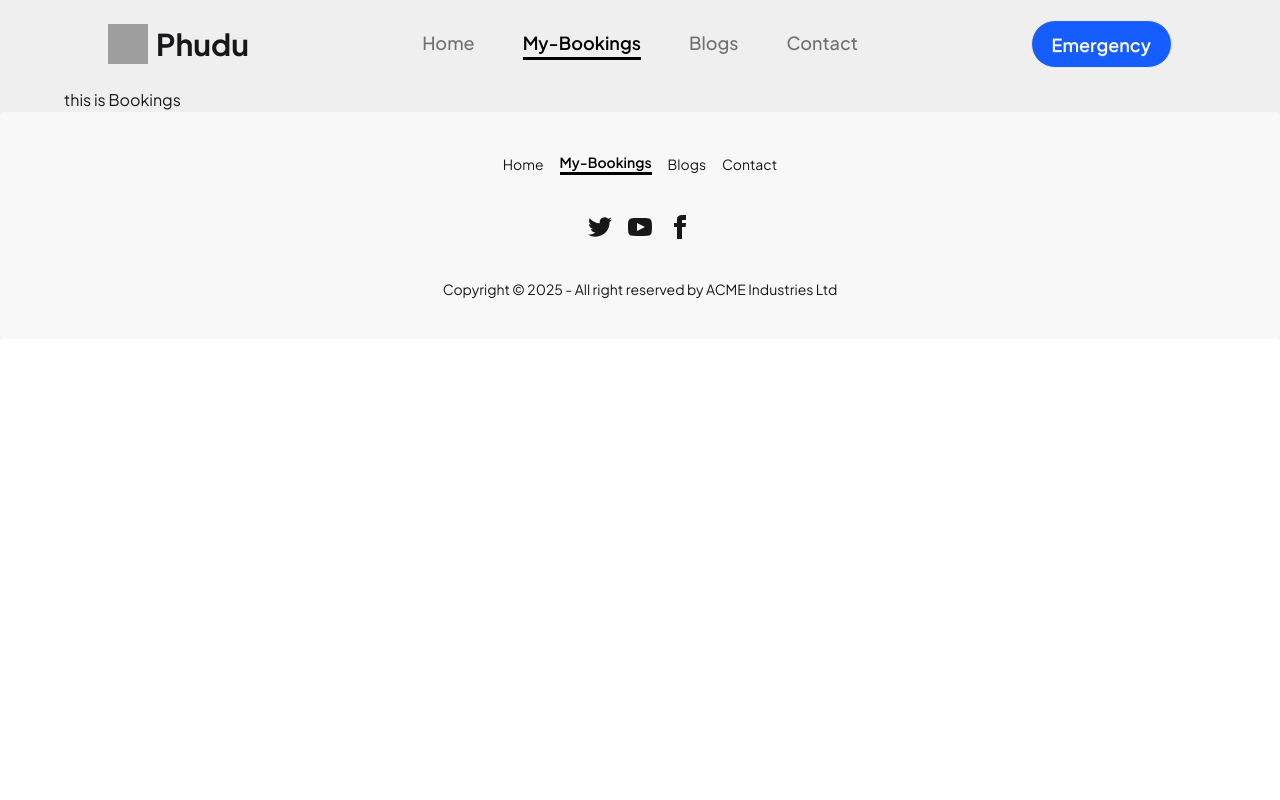
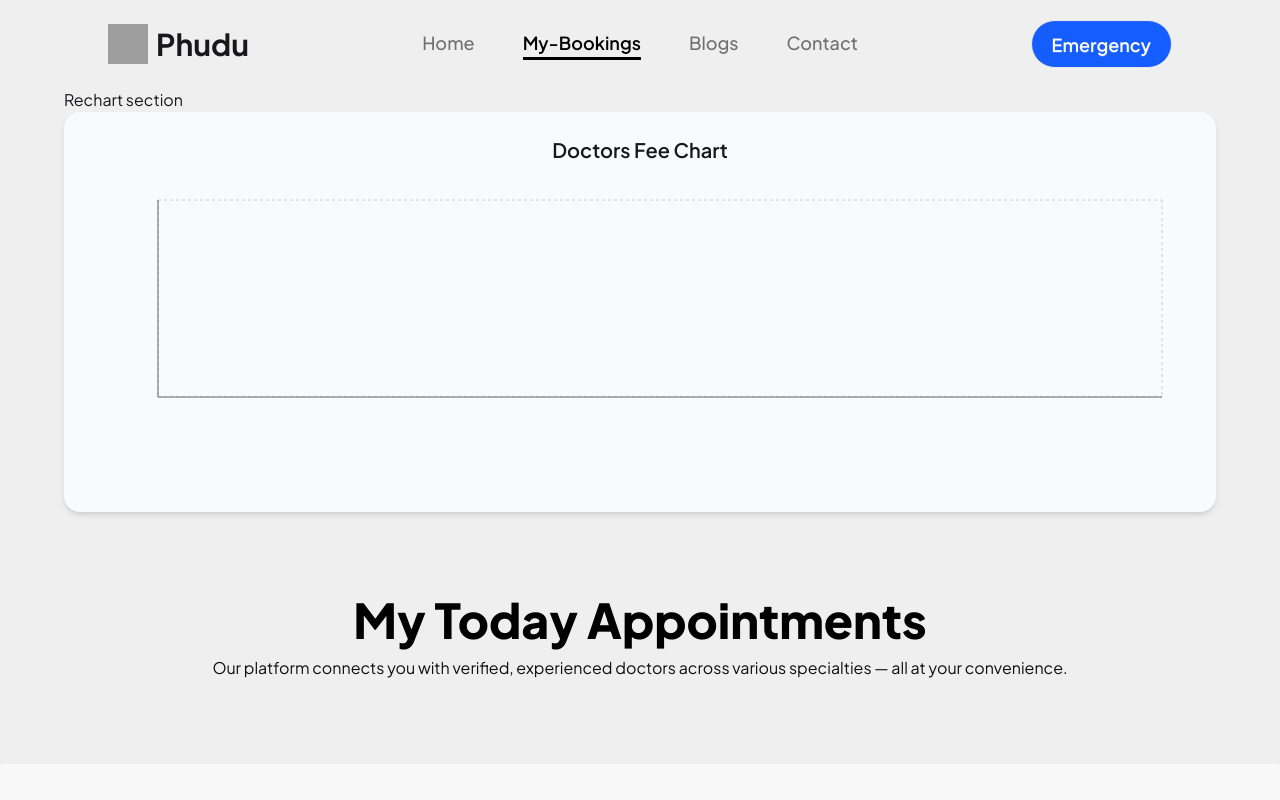
Before and after one commit to MishkatMukit/Doctor-Hub, a React (Vite) app: page /bookings in a window 1280 px wide. Shown: the top 800 px of the page. Built offline with nearby package versions, Linux system fonts and the light colour scheme; grey boxes are pictures that could not be loaded.

Commit message:
added rechart and appointment cancel functionality

```diff
--- a/package.json
+++ b/package.json
@@ -20,6 +20,7 @@
     "react-router": "^7.9.5",
     "react-toastify": "^11.0.5",
     "react-visibility-sensor": "^5.1.1",
+    "recharts": "^3.3.0",
     "tailwindcss": "^4.1.16"
   },
   "devDependencies": {
--- a/src/Components/BookAppointment/BookAppointment.jsx
+++ b/src/Components/BookAppointment/BookAppointment.jsx
@@ -1,16 +1,30 @@
 import React, { useState } from 'react';
 import { BiMessageSquareError } from "react-icons/bi";
+import { Link, useNavigate } from 'react-router';
 import { ToastContainer, toast } from 'react-toastify';
-const BookAppointment = () => {
+import { useAppointments } from '../../Context/AppointmentContext';
+const BookAppointment = ({ doctor }) => {
 
-    const [appointed, setAppointed] =useState(false)
-    const notify = (appointed) => {
-        if(!appointed){
-            toast("Appointment Scheduled")
+
+    const { bookAppointment, isBooked, bookedDoctors } = useAppointments()
+
+    const alreadyBooked = isBooked(doctor)
+    console.log(bookedDoctors)
+    console.log("booked ? ", alreadyBooked)
+    const navigate = useNavigate()
+    const notify = () => {
+        if (!alreadyBooked) {
+            bookAppointment(doctor)
+            toast.success(`Appointment Scheduled for  ${doctor.name} successfully!`)
+            setTimeout(() => {
+                navigate("/bookings")
+            }, 800)
+
         }
-        else{
-            toast("Appointment cancelled")
+        else {
+            toast.warn("already appointed")
         }
+
 
     };
 
@@ -31,10 +45,8 @@ const BookAppointment = () => {
                         </span>
 
                     </div>
-                    <button onClick={()=>{setAppointed(!appointed), notify(appointed)}} className='btn btn-lg bg-primaary text-lg font-bold text-white rounded-full my-4'>{
-                            appointed? <span>Cancel Appointment</span> : <span >Book Appointment Now</span>
-                        }</button>
-                    <ToastContainer />
+                    <button onClick={() => notify()} className='btn btn-lg bg-primaary text-lg font-bold text-white rounded-full my-4'>{alreadyBooked ? 'Already Booked' : 'Book Appointment Now'}</button>
+
 
                 </div>
             </div>
--- /dev/null
+++ b/src/Components/BookedDoctor/BookedDoctor.jsx
@@ -0,0 +1,35 @@
+import React from 'react';
+import { useAppointments } from '../../Context/AppointmentContext';
+
+const BookedDoctor = ({doctor}) => {
+    console.log("from bookedDoctor " , doctor)
+    const {bookedDoctors, setBookedDoctors} = useAppointments()
+    const handleCancelAppointment=()=>{
+        const remBookedDoctors = bookedDoctors.filter(d => d.id !==doctor.id)
+        setBookedDoctors(remBookedDoctors)
+    }
+    return (
+        <div>
+            <div className="bg-white flex flex-col rounded-2xl shadow-sm p-6 my-4 ">
+                <div className="flex justify-between items-center mb-2">
+                    <div className='space-y-2'>
+                        <div className="font-bold text-2xl text-black">{doctor.name}</div>
+                        <div className="text-gray-500 text-lg font-medium">{doctor.education}</div>
+                    </div>
+                    <div className="text-gray-500 text-lg font-medium">
+                        Appointment Fee : {doctor.fees} + Vat
+                    </div>
+                </div>
+                <span className='flex-1 border-t-2 border-gray-300 border-dashed my-5'></span>
+
+                <button onClick={handleCancelAppointment}
+                    className="w-full py-3 border-2 border-red-400 text-red-600 font-semibold rounded-full text-center text-base hover:bg-red-50 transition-colors"
+                >
+                    Cancel Appointment
+                </button>
+            </div>
+        </div>
+    );
+};
+
+export default BookedDoctor;
--- /dev/null
+++ b/src/Components/Rechart/Rechart.jsx
@@ -0,0 +1,60 @@
+import React from "react";
+import {
+  ResponsiveContainer,
+  BarChart,
+  Bar,
+  XAxis,
+  YAxis,
+  Tooltip,
+  CartesianGrid,
+  LabelList,
+} from "recharts";
+// Function to create a triangle-shaped bar
+const getPath = (x, y, width, height) => `
+  M${x},${y + height}
+  C${x + width / 3},${y + height} ${x + width / 2},${y + height / 3} ${x + width / 2}, ${y}
+  C${x + width / 2},${y + height / 3} ${x + (2 * width) / 3},${y + height} ${x + width}, ${y + height}
+  Z
+`;
+
+const TriangleBar = (props) => {
+  const { fill, x, y, width, height } = props;
+  if (x == null || y == null || width == null || height == null) return null;
+  return <path d={getPath(Number(x), Number(y), Number(width), Number(height))} stroke="none" fill={fill} />;
+};
+
+
+const Rechart = ({ bookedDoctors }) => {
+  // Transform your doctor data → chart data
+  const chartData = bookedDoctors?.map((doc) => ({
+    name: doc.name,
+    fees: Number(doc.fees) || 0,
+  }));
+
+  return (
+    <div className="w-full h-[400px] p-6 bg-slate-50 rounded-2xl shadow-md">
+      <h2 className="text-xl font-semibold mb-4 text-center">Doctors Fee Chart</h2>
+
+      <ResponsiveContainer width="100%" height="90%">
+        <BarChart data={chartData} margin={{ top: 20, right: 30, left: 10, bottom: 40 }}>
+          <CartesianGrid strokeDasharray="3 3" />
+          <XAxis
+            dataKey="name"
+            angle={-25}
+            textAnchor="end"
+            interval={0}
+            height={60}
+            tick={{ fontSize: 12 }}
+          />
+          <YAxis />
+          <Tooltip />
+          <Bar dataKey="fees" fill="#6366f1" shape={<TriangleBar />}>
+            <LabelList dataKey="fees" position="top" />
+          </Bar>
+        </BarChart>
+      </ResponsiveContainer>
+    </div>
+  );
+};
+
+export default Rechart;
--- /dev/null
+++ b/src/Context/AppointmentContext.jsx
@@ -0,0 +1,28 @@
+import { createContext, useContext, useState } from "react";
+
+export const AppointmentContext = createContext()
+
+export const AppointmentProvider = ({children})=>{
+    const [bookedDoctors, setBookedDoctors] = useState([])
+    const bookAppointment = (doctor)=>{
+            setBookedDoctors([...bookedDoctors, doctor])
+
+    }
+
+    const isBooked = (doctor)=>{
+        return bookedDoctors.some(bookedDoctor => bookedDoctor.id === doctor.id)
+    }
+
+    return(
+        <AppointmentContext.Provider value={{bookedDoctors, bookAppointment, isBooked, setBookedDoctors}}>
+            {children}
+        </AppointmentContext.Provider>
+    );
+}
+export const useAppointments = ()=>{
+    const context = useContext(AppointmentContext)
+    if (!context) {
+        throw new Error('useAppointments must be used inside AppointmentProvider');
+    }
+    return context;
+}
--- a/src/MainLayOut/MainLayOut.jsx
+++ b/src/MainLayOut/MainLayOut.jsx
@@ -2,14 +2,17 @@ import React from 'react';
 import Navbar from '../Components/Navbar/Navbar';
 import { Outlet } from 'react-router';
 import Footer from '../Components/Footer/Footer';
+import { ToastContainer, toast } from 'react-toastify';
 
 const MainLayOut = () => {
     return (
         <div className=' bg-[#EFEFEF]'>
+            <ToastContainer className='text-left' />
             <Navbar></Navbar>
             <div className=' max-w-[90%] mx-auto'>
                 <Outlet></Outlet>
             </div>
+
             <Footer></Footer>
         </div>
     );
--- a/src/Pages/Bookings/Bookings.jsx
+++ b/src/Pages/Bookings/Bookings.jsx
@@ -1,9 +1,33 @@
 import React from 'react';
+import { useAppointments } from '../../Context/AppointmentContext';
+import BookedDoctor from '../../Components/BookedDoctor/BookedDoctor';
+import Rechart from '../../Components/Rechart/Rechart';
 
 const Bookings = () => {
+    const {bookedDoctors} = useAppointments()
+    console.log("from bookings", bookedDoctors)
+
     return (
         <div>
-            <h1>this is Bookings</h1>
+            <div>
+                <h1>Rechart section</h1>
+                <Rechart bookedDoctors={bookedDoctors}></Rechart>
+
+            </div>
+            <div className='space-y-3 text-center p-16  my-5'>
+                <h1 className='font-extrabold text-5xl max-w-[900px] mx-auto text-black'>My Today Appointments</h1>
+                <p className='text-black1 max-w-[1000px] mx-auto'>Our platform connects you with verified, experienced doctors across various specialties — all at your convenience.</p>
+
+            </div>
+
+            <div>
+                {
+                    bookedDoctors.map(doctor=> (
+                        <BookedDoctor doctor={doctor}></BookedDoctor>
+                    ))
+                }
+            </div>
+
         </div>
     );
 };
--- a/src/Pages/DoctorDetails/DoctorDetails.jsx
+++ b/src/Pages/DoctorDetails/DoctorDetails.jsx
@@ -22,7 +22,7 @@ const DoctorDetails = () => {
 
             <DoctorInfo doctor={doctor}></DoctorInfo>
 
-            <BookAppointment> </BookAppointment>
+            <BookAppointment doctor={doctor}> </BookAppointment>
         </div>
     );
 };
--- a/src/main.jsx
+++ b/src/main.jsx
@@ -10,41 +10,47 @@ import Bookings from './Pages/Bookings/Bookings.jsx';
 import Contact from './Pages/Contact/Contact.jsx';
 import { Suspense } from 'react';
 import Details from './Pages/DoctorDetails/DoctorDetails.jsx';
+import { ToastContainer, toast } from 'react-toastify';
+import { AppointmentProvider } from './Context/AppointmentContext.jsx';
 
 const router = createBrowserRouter([
   {
     path: "/",
     Component: MainLayOut,
 
-    children:[
+    children: [
       {
-        index:true,
-        path:"/",
-        Component:Home,
+        index: true,
+        path: "/",
+        Component: Home,
 
       },
       {
-        path:"/blogs",
+        path: "/blogs",
         Component: Blogs,
       },
       {
-        path:"/bookings",
+        path: "/bookings",
         Component: Bookings
       },
       {
-        path:"/contact",
+        path: "/contact",
         Component: Contact
       },
       {
         path: "/details/:id",
-        loader: ()=>fetch("/public/doctors.json"),
-        Component:Details
+        loader: () => fetch("/doctors.json"),
+        Component: Details
       }
     ]
   }
 ])
 createRoot(document.getElementById('root')).render(
-    <Suspense fallback = {<span className="loading loading-bars loading-xl"></span>} >
-      <RouterProvider router={router}/>
-    </Suspense>
+  <Suspense fallback={<span className="loading loading-bars loading-xl"></span>} >
+    <AppointmentProvider>
+      <ToastContainer className='text-left' />
+      <RouterProvider router={router} />
+    </AppointmentProvider>
+
+  </Suspense>
 )
```
Also changed, not shown: 1 other file (tests, documents, lock files or other folders).
